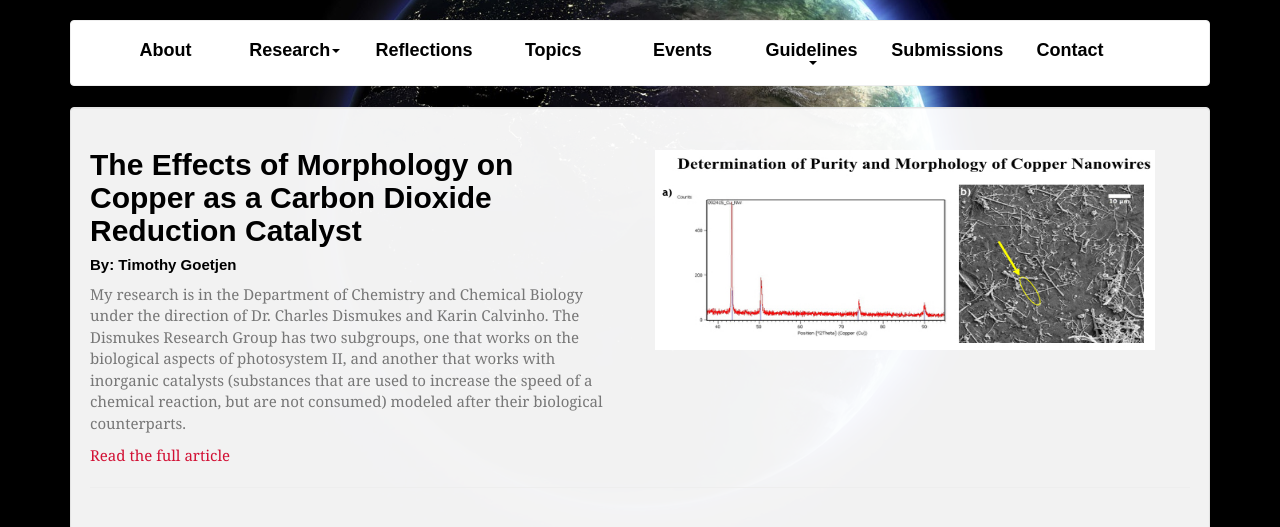
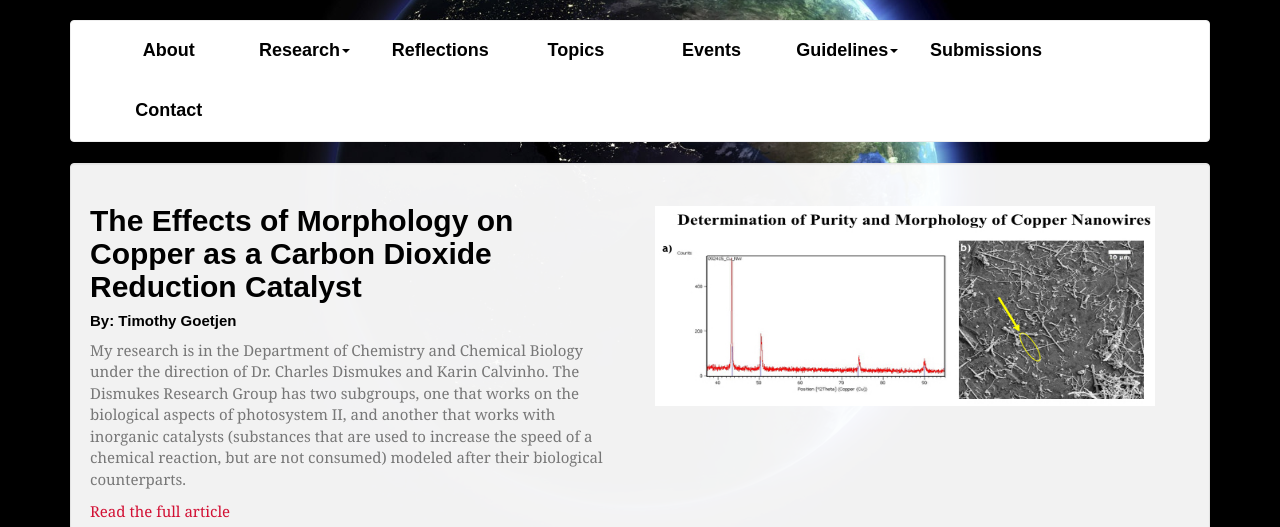
Before and after one commit to rutgersresearchreview/rutgersresearchreview.github.io, a plain HTML site: page index.html in a window 1280 px wide. Shown: the part 200-727 px from the top of the page. Drawn offline with Linux system fonts and the light colour scheme; a web font is replaced by a local one.

Commit message:
Menu bar.

```diff
--- a/css/custom.css
+++ b/css/custom.css
@@ -46,7 +46,7 @@
 }
 .menu-spacer{
 	text-align: center;
-	width: 11.985714286%;
+	width: 12.585714286%;
 }
 .article-title{
 	font-size: 30px;
```
